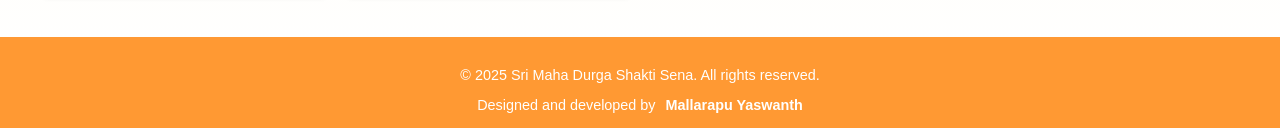
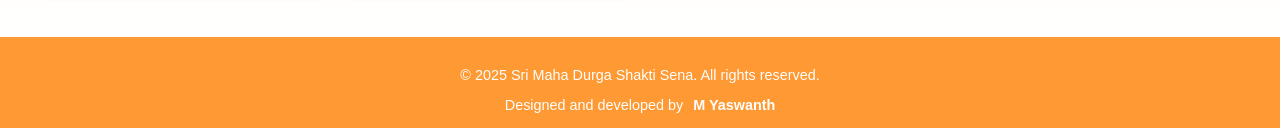
Before and after one commit to MYG-1107/devi, a plain HTML site: page index.html in a window 1280 px wide. Shown: the part 1432-1560 px from the top of the page. Drawn offline with Linux system fonts and the light colour scheme.

Commit message:
Update index.html

```diff
--- a/index.html
+++ b/index.html
@@ -181,7 +181,7 @@
     <footer>
         <p>&copy; 2025 Sri Maha Durga Shakti Sena. All rights reserved.</p>
         <div class="developer">
-            Designed and developed by <strong>Mallarapu Yaswanth</strong>
+            Designed and developed by <strong>M Yaswanth</strong>
         </div>
     </footer>
 
```
